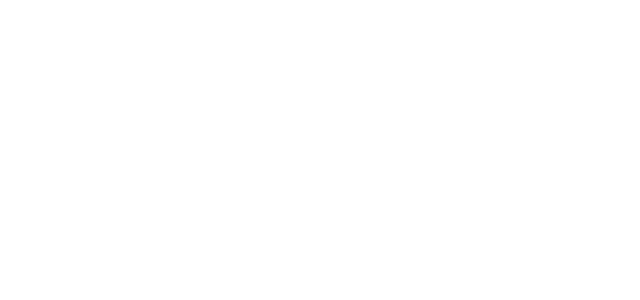
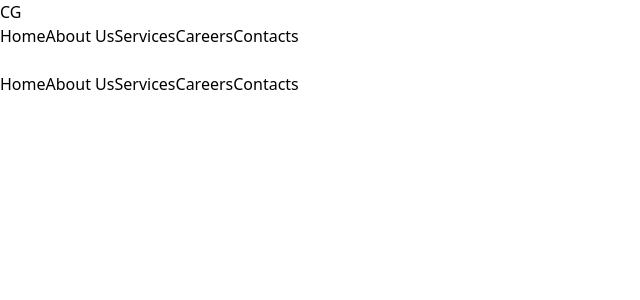
Before and after one commit to tehranblck/cg-ventures, a Next.js app: page / in a window 1280 px wide. Shown: the top 300 px of the page, without its empty margins (0-640 px from the left). Built offline with nearby package versions, Linux system fonts and the light colour scheme.

Commit message:
header created

```diff
--- a/app/layout.tsx
+++ b/app/layout.tsx
@@ -1,6 +1,7 @@
 import type { Metadata } from "next";
 import localFont from "next/font/local";
 import "./globals.css";
+import Header from "@/Components/Header/Header";
 
 const geistSans = localFont({
   src: "./fonts/GeistVF.woff",
@@ -28,6 +29,7 @@
       <body
         className={`${geistSans.variable} ${geistMono.variable} antialiased`}
       >
+        <Header />
         {children}
       </body>
     </html>
```
